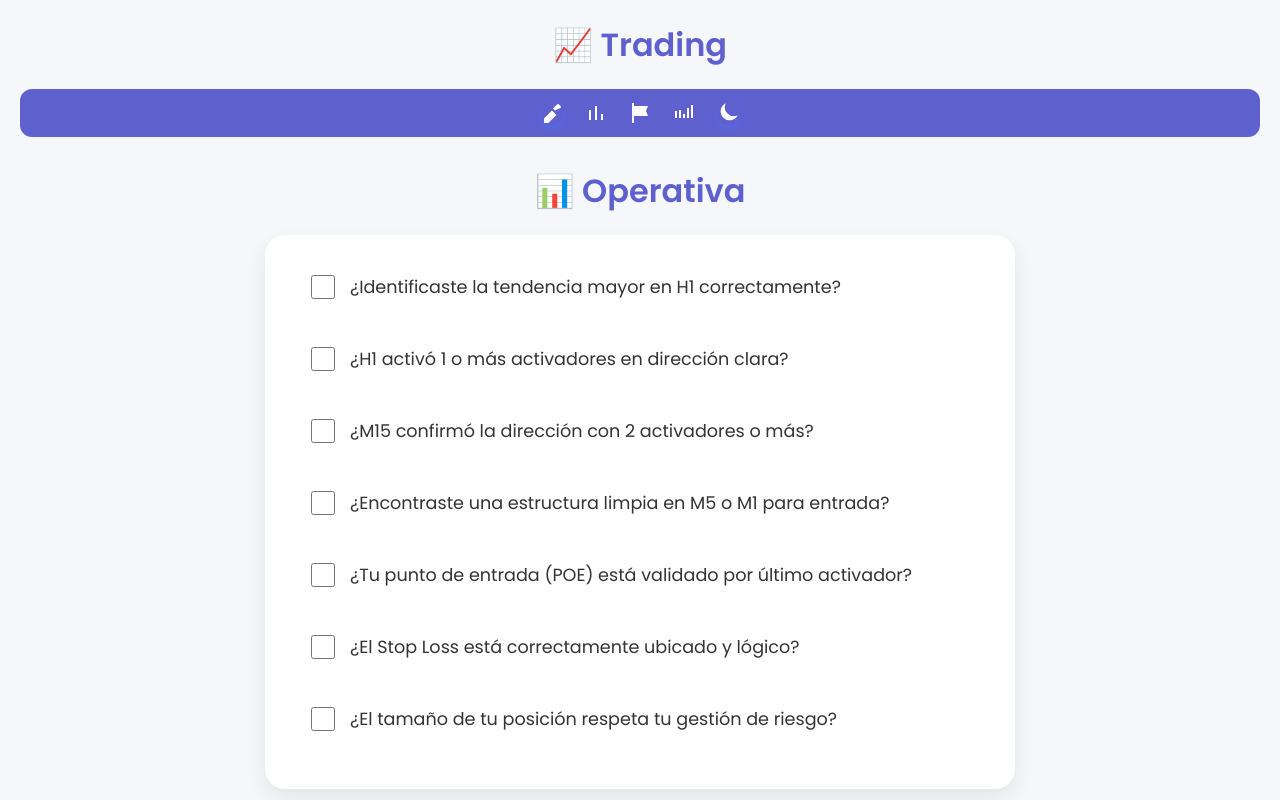
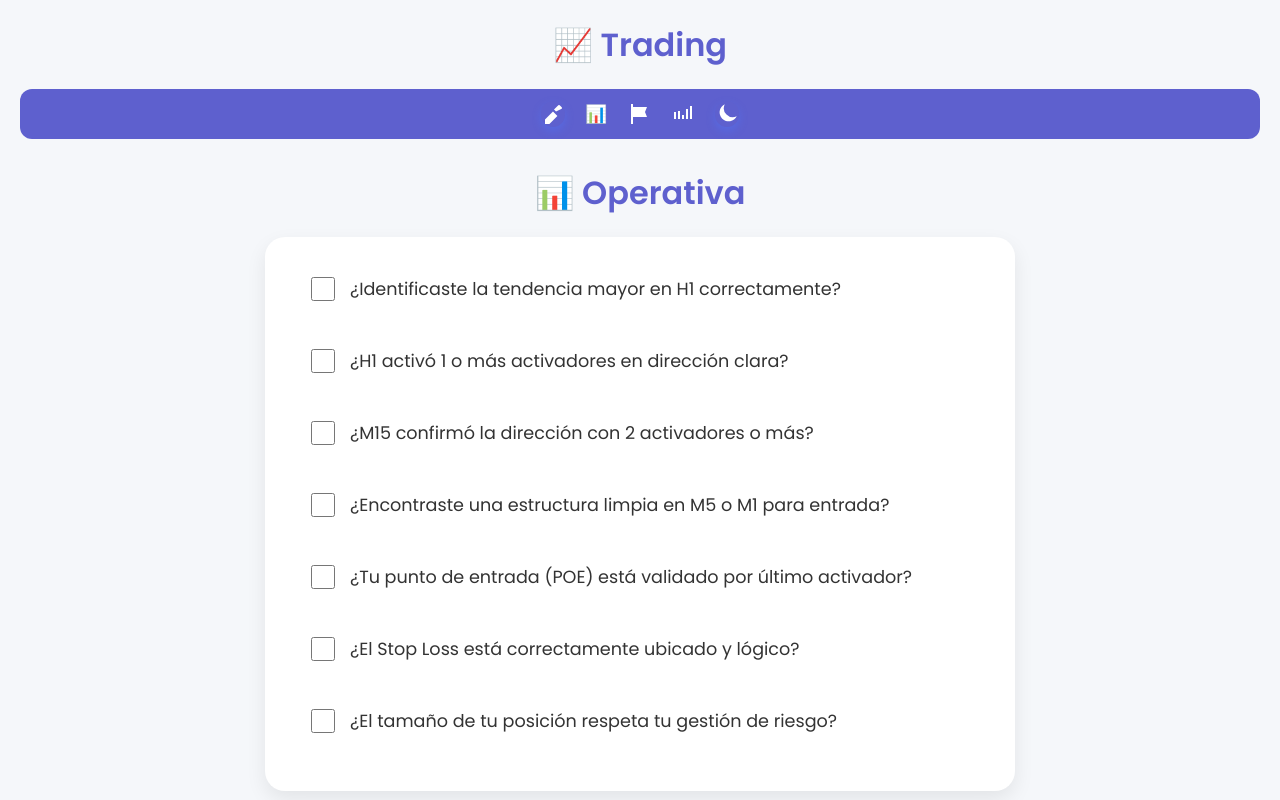
Before and after one commit to trujillo898/OpTrading, a plain HTML site: page index.html in a window 1280 px wide. Shown: the top 800 px of the page. Drawn offline with Linux system fonts and the light colour scheme.

Commit message:
Update index.html

```diff
--- a/index.html
+++ b/index.html
@@ -227,11 +227,7 @@
         <path d="M20.7 5.3l-2-2a1 1 0 0 0-1.4 0L13 7.6l2 2L20.7 6.7a1 1 0 0 0 0-1.4zM12 9.6l-8 8V22h4.4l8-8-4.4-4.4z"/>
       </svg>
     </button>
-    <a href="#Operativa" title="Operativa">
-      <svg xmlns="http://www.w3.org/2000/svg" width="24" height="24" fill="white" viewBox="0 0 24 24">
-        <path d="M5 9h2v10H5V9zm6-4h2v14h-2V5zm6 8h2v6h-2v-6z"/>
-      </svg>
-    </a>
+    <a href="#Operativa" title="Operativa">📊</a>
     <a href="#RedFlags" title="Red Flags">
       <svg xmlns="http://www.w3.org/2000/svg" width="24" height="24" fill="white" viewBox="0 0 24 24">
         <path d="M4 2v20h2v-7h14l-2-5 2-5H6V2H4z"/>
```
